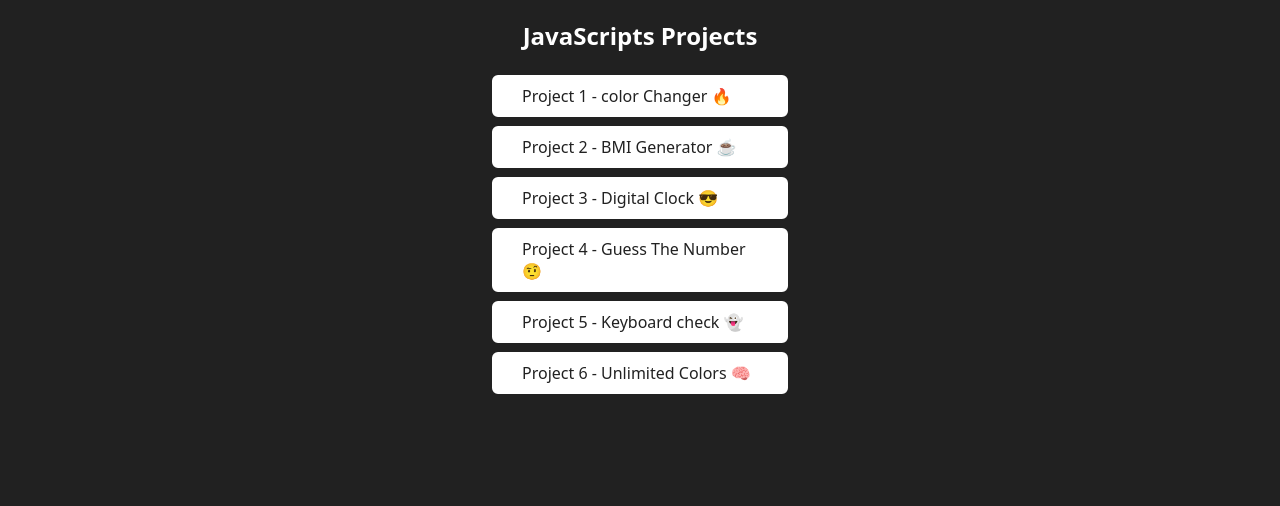
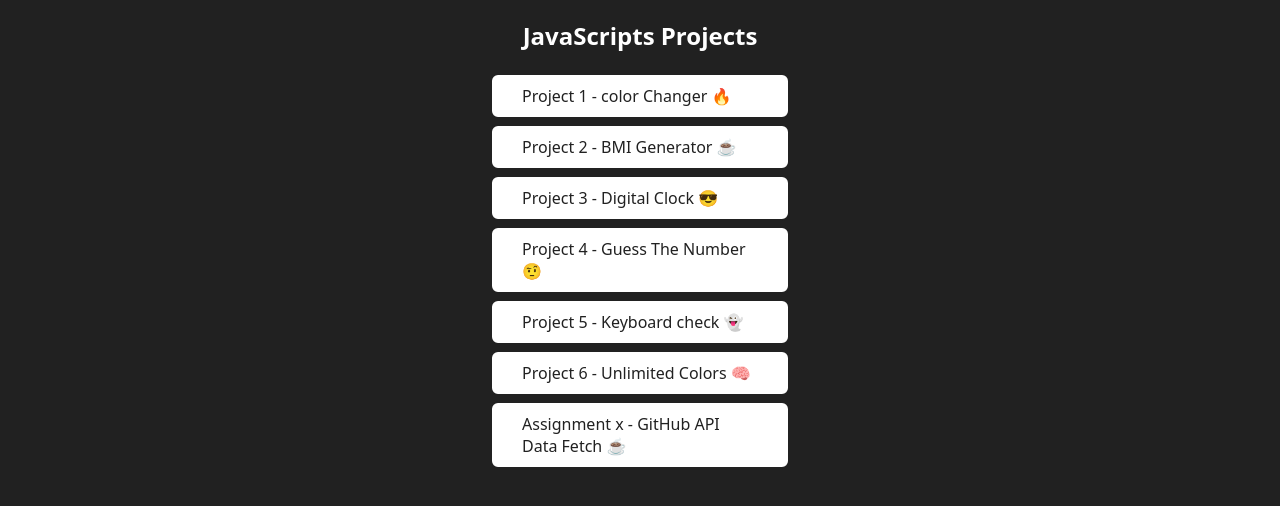
Before and after one commit to abusufyan-03/JavaScript-Projects, a plain HTML site: page index.html in a window 1280 px wide. Shown: the part 70-576 px from the top of the page. Drawn offline with Linux system fonts and the light colour scheme; a script that the page names is missing.

Commit message:
Added assigment link

```diff
--- a/index.html
+++ b/index.html
@@ -38,6 +38,9 @@
         <a class="project-link" href="06-unlimitedColor/index.html"
           >Project 6 - Unlimited Colors 🧠
         </a>
+        <a class="project-link" href="Assigment/index.html"
+          >Assignment x - GitHub API Data Fetch ☕️
+        </a>
       </div>
     </main>
   </body>
```
